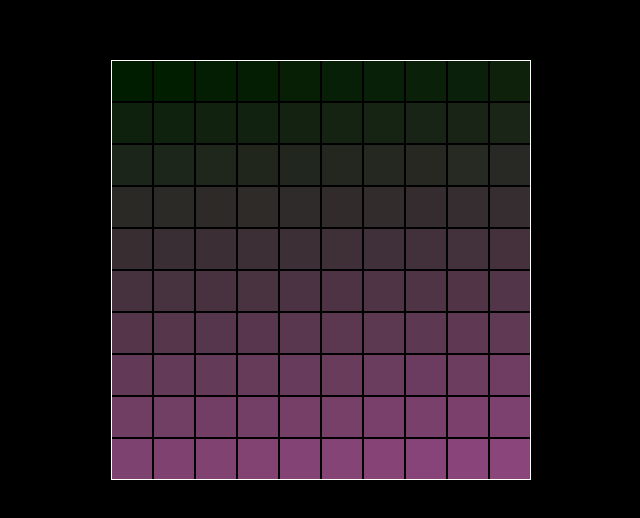
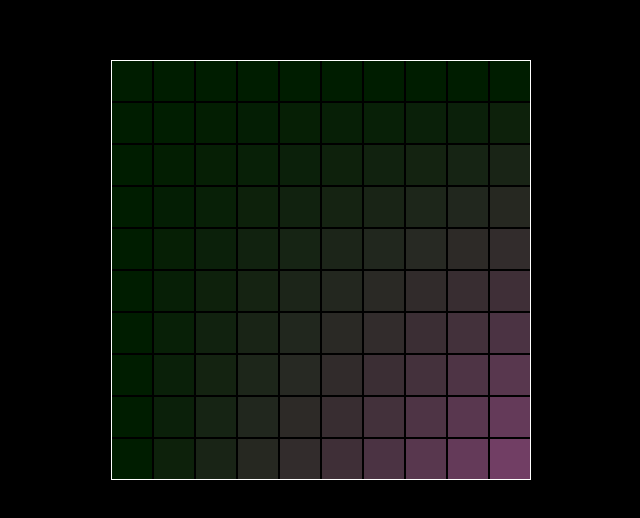
Before and after one commit to marcellerusu/tower-defense, a React (Vite) app: page / in a window 1280 px wide. Shown: the part 130-648 px from the top of the page, without its empty margins (319-959 px from the left). Built offline with nearby package versions, Linux system fonts and the light colour scheme.

Commit message:
refactor

```diff
--- a/src/App.tsx
+++ b/src/App.tsx
@@ -45,23 +45,26 @@ function fillPoints(
   return [...selectedCells, ...points, point]
 }
 
-function Board({ keys }: { keys: ISet<LowercaseKey> }) {
-  let [selectedCells, setSelectedCells] = useState<Point[]>([])
+type CellProps = {
+  x: number
+  y: number
+  keys: ISet<LowercaseKey>
+  setSelectedCells: (update: ((point: Point[]) => Point[]) | Point[]) => void
+  isSelected: boolean
+}
 
+function Cell({ x, y, keys, setSelectedCells, isSelected }: CellProps) {
   return (
-    <div className="grid" style={{ '--size': GRID_SIZE }} draggable="false">
-      {Array.from({ length: GRID_SIZE * GRID_SIZE }, (_, i) => (
     <div
       draggable="false"
-          onMouseDown={() => setSelectedCells([idxToPoint(i)])}
+      onMouseDown={() => setSelectedCells([{ x, y }])}
       onMouseEnter={() => {
         setSelectedCells((selectedCells) => {
           let lastSelectedCell = selectedCells.at(-1)
           if (!lastSelectedCell) return selectedCells
-              let point = idxToPoint(i)
           // make sure there's an adjacent cell that's selected
-              let xDist = Math.abs(lastSelectedCell.x - point.x)
-              let yDist = Math.abs(lastSelectedCell.y - point.y)
+          let xDist = Math.abs(lastSelectedCell.x - x)
+          let yDist = Math.abs(lastSelectedCell.y - y)
 
           if (keys.has('shift')) {
             if (xDist > 0 && yDist > 0) {
@@ -79,25 +82,44 @@ function Board({ keys }: { keys: ISet<LowercaseKey> }) {
           }
 
           if (xDist <= 1 && yDist <= 1) {
-                return selectedCells
-                // return [...selectedCells, point]
+            return [...selectedCells, { x, y }]
           } else {
             // we need to fill in the points from the nearest point
-                return fillPoints(lastSelectedCell, point, selectedCells)
+            return fillPoints(lastSelectedCell, { x, y }, selectedCells)
           }
         })
       }}
       onMouseUp={() => setSelectedCells([])}
       className="cell"
-          data-selected={selectedCells.some(
-            ({ x, y }) => x === idxToPoint(i).x && y === idxToPoint(i).y,
-          )}
-          key={`cell-${i}`}
-          style={{ '--pos': i }}
+      data-selected={isSelected}
+      key={`cell-${x}-${y}`}
+      style={{ '--pos': x * y }}
     >
       <div className="inner" />
     </div>
-      ))}
+  )
+}
+
+function Board({ keys }: { keys: ISet<LowercaseKey> }) {
+  let [selectedCells, setSelectedCells] = useState<Point[]>([])
+
+  return (
+    <div className="grid" style={{ '--size': GRID_SIZE }} draggable="false">
+      {Array.from({ length: GRID_SIZE * GRID_SIZE }, (_, i) => {
+        let point = idxToPoint(i)
+        return (
+          <Cell
+            key={i}
+            keys={keys}
+            x={point.x}
+            y={point.y}
+            isSelected={selectedCells.some(
+              ({ x, y }) => x === point.x && y === point.y,
+            )}
+            setSelectedCells={setSelectedCells}
+          />
+        )
+      })}
     </div>
   )
 }
```
Lines whose indentation alone changed are shown as unchanged.
